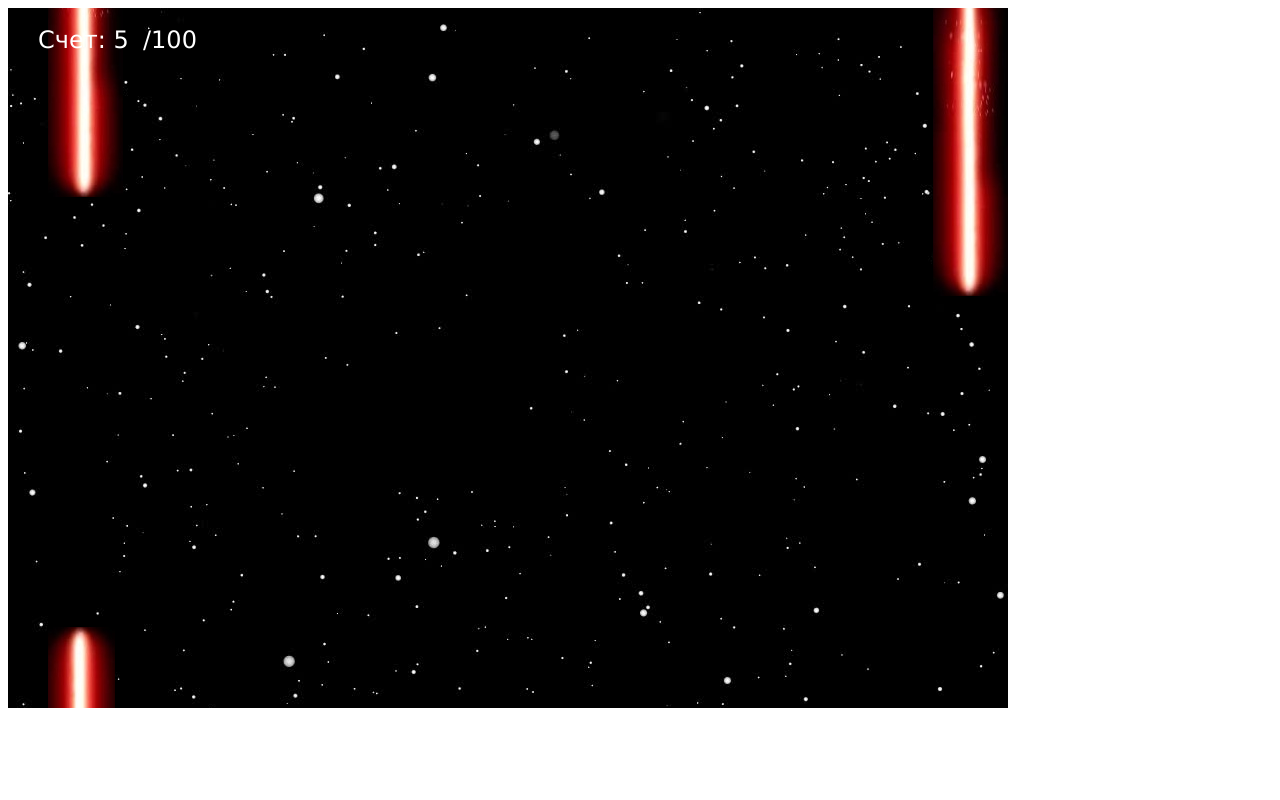
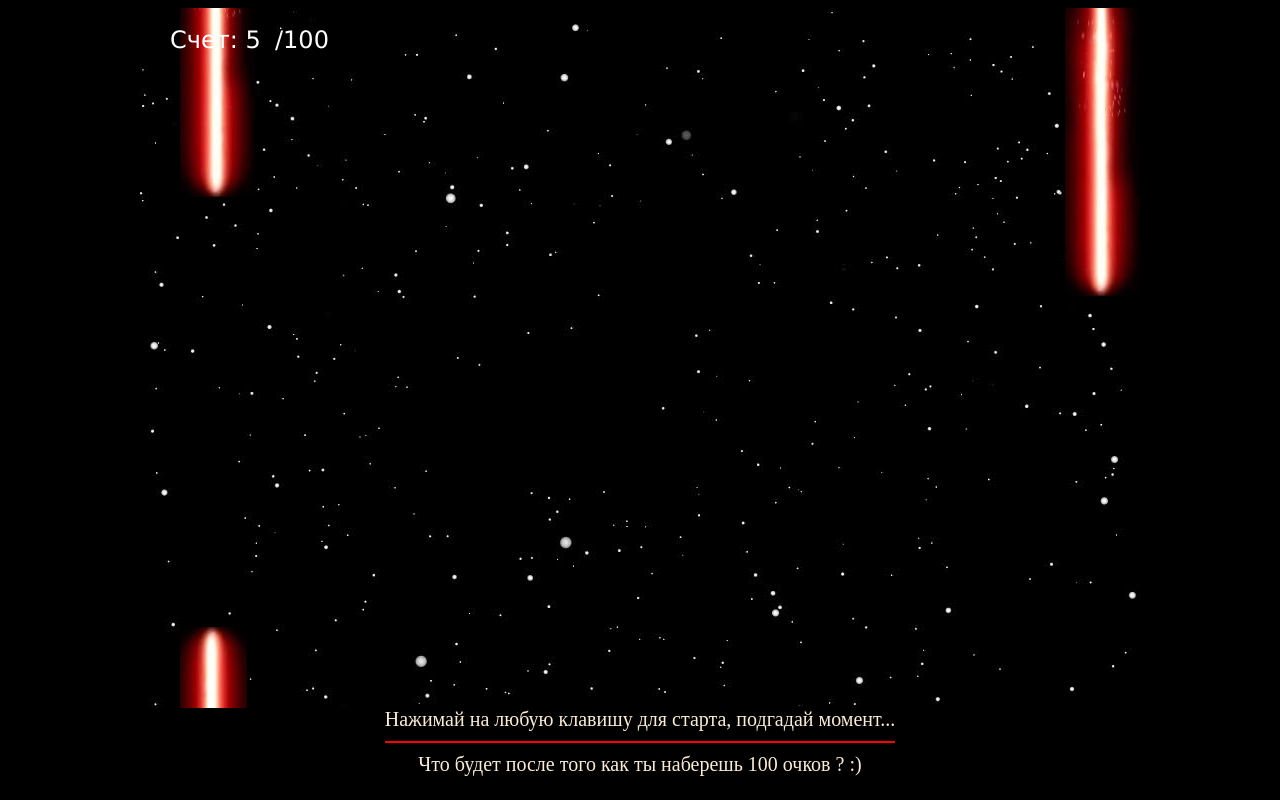
Before and after one commit to Greg-Kurman/Game_Space_Head, a plain HTML site: page index.html in a window 1280 px wide. Drawn offline with Linux system fonts and the light colour scheme.

Commit message:
change interface

```diff
--- a/index.html
+++ b/index.html
@@ -5,19 +5,20 @@
     <meta name="viewport" content="width=device-width,
         initial-scale=1.0">
     <meta http-equiv="X-UA-Compatible" content="ie=edge">
-
+    <link rel="stylesheet" href="./style.css">
     <title>FLY HEAD</title>
 
-
 </head>
-
 <body>
-
-
-
-    <canvas id="canvas" width="1000" height="700"> <script src="index.js"></script></canvas>
-
-
+        <div class="game">
+            <canvas id="canvas" width="1000" height="700">
+                <script src="index.js"></script>
+            </canvas>
+            <div class="text">
+                Нажимай на любую клавишу для старта, подгадай момент... <br>
+                <hr color="red">
+            Что будет после того как ты наберешь 100 очков ? :) <br>
+            </div>
+        </div>
 </body>
-
 </html>
--- /dev/null
+++ b/style.css
@@ -0,0 +1,18 @@
+body {
+    background-color: rgb(0, 0, 0);
+}
+
+.game {
+    display: flex;
+    flex-direction: column;
+    align-items: center;
+    justify-content: center;
+    overflow: hidden;
+    width: 100%;
+
+}
+.text {
+    font-size: 20px;
+    color: antiquewhite;
+    text-align: center;
+}
```
Also changed, not shown: index.js (+17 -43 lines), ujjuj.png (deleted). Lines whose indentation alone changed are shown as unchanged.
